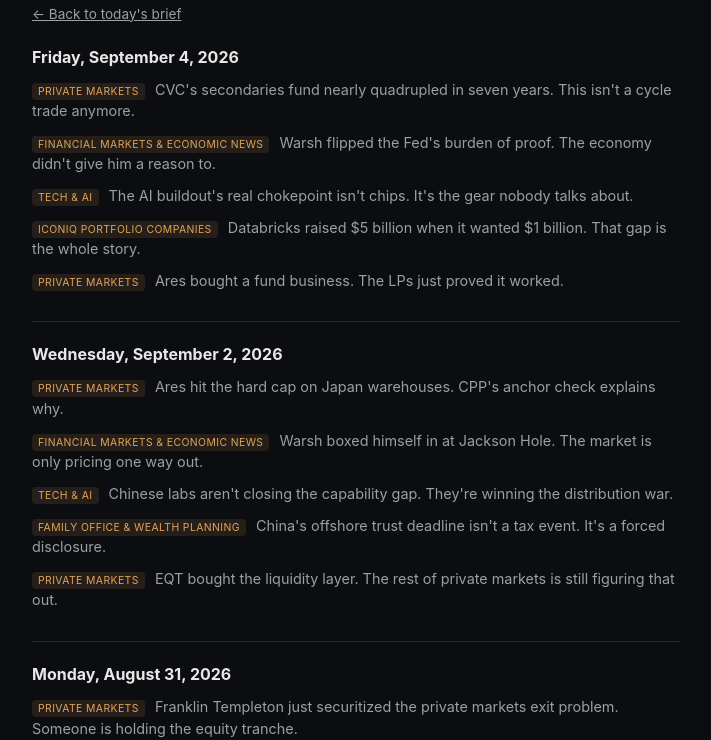
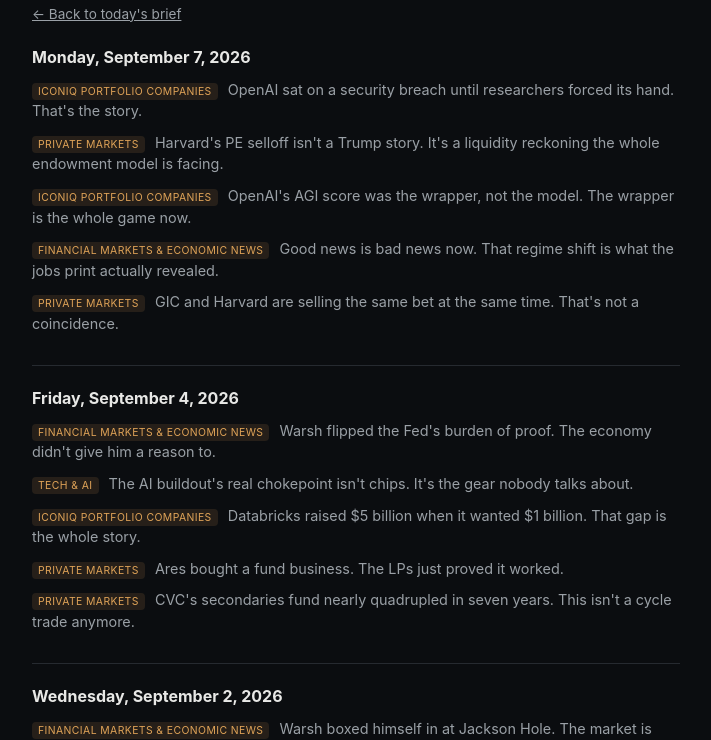
Before and after one commit to joshgibsonbrown/daily-brief, a plain HTML site: page docs/archive.html in a window 1280 px wide. Shown: the part 69-809 px from the top of the page, without its empty margins (284-995 px from the left). Drawn offline with Linux system fonts and the light colour scheme.

Commit message:
Update archive index

```diff
--- a/docs/archive.html
+++ b/docs/archive.html
@@ -52,23 +52,34 @@
   </header>
 
       <section class="day">
+        <h2><a href="https://joshgibsonbrown.github.io/daily-brief/briefs/2026-09-07.html">Monday, September 7, 2026</a></h2>
+        <ul>
+          <li><span class="bucket-pill">ICONIQ Portfolio Companies</span> <a href="https://joshgibsonbrown.github.io/daily-brief/briefs/2026-09-07.html#story-1-openai-sat-on-a-security-breach-until-researchers-forced-its">OpenAI sat on a security breach until researchers forced its hand. That's the story.</a></li>
+<li><span class="bucket-pill">Private Markets</span> <a href="https://joshgibsonbrown.github.io/daily-brief/briefs/2026-09-07.html#story-3-harvard-s-pe-selloff-isn-t-a-trump-story-it-s-a-liquidity-re">Harvard's PE selloff isn't a Trump story. It's a liquidity reckoning the whole endowment model is facing.</a></li>
+<li><span class="bucket-pill">ICONIQ Portfolio Companies</span> <a href="https://joshgibsonbrown.github.io/daily-brief/briefs/2026-09-07.html#story-0-openai-s-agi-score-was-the-wrapper-not-the-model-the-wrapper">OpenAI's AGI score was the wrapper, not the model. The wrapper is the whole game now.</a></li>
+<li><span class="bucket-pill">Financial Markets &amp; Economic News</span> <a href="https://joshgibsonbrown.github.io/daily-brief/briefs/2026-09-07.html#story-4-good-news-is-bad-news-now-that-regime-shift-is-what-the-jobs">Good news is bad news now. That regime shift is what the jobs print actually revealed.</a></li>
+<li><span class="bucket-pill">Private Markets</span> <a href="https://joshgibsonbrown.github.io/daily-brief/briefs/2026-09-07.html#story-2-gic-and-harvard-are-selling-the-same-bet-at-the-same-time-th">GIC and Harvard are selling the same bet at the same time. That's not a coincidence.</a></li>
+        </ul>
+      </section>
+
+      <section class="day">
         <h2><a href="https://joshgibsonbrown.github.io/daily-brief/briefs/2026-09-04.html">Friday, September 4, 2026</a></h2>
         <ul>
-          <li><span class="bucket-pill">Private Markets</span> <a href="https://joshgibsonbrown.github.io/daily-brief/briefs/2026-09-04.html#story-0-cvc-s-secondaries-fund-nearly-quadrupled-in-seven-years-this">CVC's secondaries fund nearly quadrupled in seven years. This isn't a cycle trade anymore.</a></li>
           <li><span class="bucket-pill">Financial Markets &amp; Economic News</span> <a href="https://joshgibsonbrown.github.io/daily-brief/briefs/2026-09-04.html#story-4-warsh-flipped-the-fed-s-burden-of-proof-the-economy-didn-t-g">Warsh flipped the Fed's burden of proof. The economy didn't give him a reason to.</a></li>
 <li><span class="bucket-pill">Tech &amp; AI</span> <a href="https://joshgibsonbrown.github.io/daily-brief/briefs/2026-09-04.html#story-3-the-ai-buildout-s-real-chokepoint-isn-t-chips-it-s-the-gear-">The AI buildout's real chokepoint isn't chips. It's the gear nobody talks about.</a></li>
 <li><span class="bucket-pill">ICONIQ Portfolio Companies</span> <a href="https://joshgibsonbrown.github.io/daily-brief/briefs/2026-09-04.html#story-2-databricks-raised-5-billion-when-it-wanted-1-billion-that-ga">Databricks raised $5 billion when it wanted $1 billion. That gap is the whole story.</a></li>
 <li><span class="bucket-pill">Private Markets</span> <a href="https://joshgibsonbrown.github.io/daily-brief/briefs/2026-09-04.html#story-1-ares-bought-a-fund-business-the-lps-just-proved-it-worked">Ares bought a fund business. The LPs just proved it worked.</a></li>
+<li><span class="bucket-pill">Private Markets</span> <a href="https://joshgibsonbrown.github.io/daily-brief/briefs/2026-09-04.html#story-0-cvc-s-secondaries-fund-nearly-quadrupled-in-seven-years-this">CVC's secondaries fund nearly quadrupled in seven years. This isn't a cycle trade anymore.</a></li>
         </ul>
       </section>
 
       <section class="day">
         <h2><a href="https://joshgibsonbrown.github.io/daily-brief/briefs/2026-09-02.html">Wednesday, September 2, 2026</a></h2>
         <ul>
-          <li><span class="bucket-pill">Private Markets</span> <a href="https://joshgibsonbrown.github.io/daily-brief/briefs/2026-09-02.html#story-1-ares-hit-the-hard-cap-on-japan-warehouses-cpp-s-anchor-check">Ares hit the hard cap on Japan warehouses. CPP's anchor check explains why.</a></li>
           <li><span class="bucket-pill">Financial Markets &amp; Economic News</span> <a href="https://joshgibsonbrown.github.io/daily-brief/briefs/2026-09-02.html#story-4-warsh-boxed-himself-in-at-jackson-hole-the-market-is-only-pr">Warsh boxed himself in at Jackson Hole. The market is only pricing one way out.</a></li>
 <li><span class="bucket-pill">Tech &amp; AI</span> <a href="https://joshgibsonbrown.github.io/daily-brief/briefs/2026-09-02.html#story-3-chinese-labs-aren-t-closing-the-capability-gap-they-re-winni">Chinese labs aren't closing the capability gap. They're winning the distribution war.</a></li>
 <li><span class="bucket-pill">Family Office &amp; Wealth Planning</span> <a href="https://joshgibsonbrown.github.io/daily-brief/briefs/2026-09-02.html#story-2-china-s-offshore-trust-deadline-isn-t-a-tax-event-it-s-a-for">China's offshore trust deadline isn't a tax event. It's a forced disclosure.</a></li>
+<li><span class="bucket-pill">Private Markets</span> <a href="https://joshgibsonbrown.github.io/daily-brief/briefs/2026-09-02.html#story-1-ares-hit-the-hard-cap-on-japan-warehouses-cpp-s-anchor-check">Ares hit the hard cap on Japan warehouses. CPP's anchor check explains why.</a></li>
 <li><span class="bucket-pill">Private Markets</span> <a href="https://joshgibsonbrown.github.io/daily-brief/briefs/2026-09-02.html#story-0-eqt-bought-the-liquidity-layer-the-rest-of-private-markets-i">EQT bought the liquidity layer. The rest of private markets is still figuring that out.</a></li>
         </ul>
       </section>
@@ -76,10 +87,10 @@
       <section class="day">
         <h2><a href="https://joshgibsonbrown.github.io/daily-brief/briefs/2026-08-31.html">Monday, August 31, 2026</a></h2>
         <ul>
-          <li><span class="bucket-pill">Private Markets</span> <a href="https://joshgibsonbrown.github.io/daily-brief/briefs/2026-08-31.html#story-1-franklin-templeton-just-securitized-the-private-markets-exit">Franklin Templeton just securitized the private markets exit problem. Someone is holding the equity tranche.</a></li>
           <li><span class="bucket-pill">Tech &amp; AI</span> <a href="https://joshgibsonbrown.github.io/daily-brief/briefs/2026-08-31.html#story-4-tencent-just-made-frontier-ai-pricing-look-like-a-protection">Tencent just made frontier AI pricing look like a protection racket. The weights are free.</a></li>
 <li><span class="bucket-pill">ICONIQ Portfolio Companies</span> <a href="https://joshgibsonbrown.github.io/daily-brief/briefs/2026-08-31.html#story-3-oura-is-rushing-to-price-before-the-lawsuit-becomes-a-discov">Oura is rushing to price before the lawsuit becomes a discovery record. That tells you everything.</a></li>
 <li><span class="bucket-pill">ICONIQ Portfolio Companies</span> <a href="https://joshgibsonbrown.github.io/daily-brief/briefs/2026-08-31.html#story-2-openai-cuts-off-cursor-the-tos-language-is-just-window-dress">OpenAI cuts off Cursor. The ToS language is just window dressing.</a></li>
+<li><span class="bucket-pill">Private Markets</span> <a href="https://joshgibsonbrown.github.io/daily-brief/briefs/2026-08-31.html#story-1-franklin-templeton-just-securitized-the-private-markets-exit">Franklin Templeton just securitized the private markets exit problem. Someone is holding the equity tranche.</a></li>
 <li><span class="bucket-pill">Financial Markets &amp; Economic News</span> <a href="https://joshgibsonbrown.github.io/daily-brief/briefs/2026-08-31.html#story-0-warsh-flipped-the-burden-of-proof-at-jackson-hole-markets-ha">Warsh flipped the burden of proof at Jackson Hole. Markets haven't caught up.</a></li>
         </ul>
       </section>
@@ -109,22 +120,22 @@
       <section class="day">
         <h2><a href="https://joshgibsonbrown.github.io/daily-brief/briefs/2026-08-24.html">Monday, August 24, 2026</a></h2>
         <ul>
-          <li><span class="bucket-pill">Private Markets</span> <a href="https://joshgibsonbrown.github.io/daily-brief/briefs/2026-08-24.html#story-0-lpac-consent-is-dead-the-gp-led-secondary-market-already-kno">LPAC consent is dead. The GP-led secondary market already knows it.</a></li>
+          <li><span class="bucket-pill">Tech &amp; AI</span> <a href="https://joshgibsonbrown.github.io/daily-brief/briefs/2026-08-24.html#story-3-nvidia-is-financing-its-own-demand-that-s-not-a-flex-it-s-a-">Nvidia is financing its own demand. That's not a flex, it's a warning sign.</a></li>
 <li><span class="bucket-pill">Financial Markets &amp; Economic News</span> <a href="https://joshgibsonbrown.github.io/daily-brief/briefs/2026-08-24.html#story-4-wall-street-just-discovered-the-debt-crisis-the-numbers-have">Wall Street just discovered the debt crisis. The numbers haven't changed in two years.</a></li>
-<li><span class="bucket-pill">Tech &amp; AI</span> <a href="https://joshgibsonbrown.github.io/daily-brief/briefs/2026-08-24.html#story-3-nvidia-is-financing-its-own-demand-that-s-not-a-flex-it-s-a-">Nvidia is financing its own demand. That's not a flex, it's a warning sign.</a></li>
 <li><span class="bucket-pill">ICONIQ Portfolio Companies</span> <a href="https://joshgibsonbrown.github.io/daily-brief/briefs/2026-08-24.html#story-2-rillet-hit-a-billion-dollar-valuation-in-48-hours-the-real-b">Rillet hit a billion-dollar valuation in 48 hours. The real bet is on regulators, not the product.</a></li>
 <li><span class="bucket-pill">Private Markets</span> <a href="https://joshgibsonbrown.github.io/daily-brief/briefs/2026-08-24.html#story-1-invesco-bought-itself-two-years-to-avoid-a-real-price-the-cl">Invesco bought itself two years to avoid a real price. The clock is running.</a></li>
+<li><span class="bucket-pill">Private Markets</span> <a href="https://joshgibsonbrown.github.io/daily-brief/briefs/2026-08-24.html#story-0-lpac-consent-is-dead-the-gp-led-secondary-market-already-kno">LPAC consent is dead. The GP-led secondary market already knows it.</a></li>
         </ul>
       </section>
 
       <section class="day">
         <h2><a href="https://joshgibsonbrown.github.io/daily-brief/briefs/2026-08-21.html">Friday, August 21, 2026</a></h2>
         <ul>
+          <li><span class="bucket-pill">ICONIQ Portfolio Companies</span> <a href="https://joshgibsonbrown.github.io/daily-brief/briefs/2026-08-21.html#story-1-anthropic-s-profitability-is-real-and-fragile-at-the-same-ti">Anthropic's profitability is real and fragile at the same time. Know the difference before you buy the IPO.</a></li>
 <li><span class="bucket-pill">ICONIQ Portfolio Companies</span> <a href="https://joshgibsonbrown.github.io/daily-brief/briefs/2026-08-21.html#story-0-rillet-just-raised-100mn-to-make-corporate-accounting-softwa">Rillet just raised $100mn to make corporate accounting software irrelevant. The incumbents haven't noticed yet.</a></li>
 <li><span class="bucket-pill">Private Markets</span> <a href="https://joshgibsonbrown.github.io/daily-brief/briefs/2026-08-21.html#story-4-the-ipo-is-dead-as-a-default-exit-the-secondary-market-is-th">The IPO is dead as a default exit. The secondary market is the real clearing mechanism now.</a></li>
 <li><span class="bucket-pill">Financial Markets &amp; Economic News</span> <a href="https://joshgibsonbrown.github.io/daily-brief/briefs/2026-08-21.html#story-3-the-fed-wants-to-hike-treasury-is-buying-bonds-anyway-pick-o">The Fed wants to hike. Treasury is buying bonds anyway. Pick one.</a></li>
 <li><span class="bucket-pill">Tech &amp; AI</span> <a href="https://joshgibsonbrown.github.io/daily-brief/briefs/2026-08-21.html#story-2-four-western-banks-just-put-a-chinese-affiliated-ai-model-in">Four Western banks just put a Chinese-affiliated AI model inside their FX operations. The provenance is the story.</a></li>
-<li><span class="bucket-pill">ICONIQ Portfolio Companies</span> <a href="https://joshgibsonbrown.github.io/daily-brief/briefs/2026-08-21.html#story-1-anthropic-s-profitability-is-real-and-fragile-at-the-same-ti">Anthropic's profitability is real and fragile at the same time. Know the difference before you buy the IPO.</a></li>
         </ul>
       </section>
 
@@ -132,8 +143,8 @@
         <h2><a href="https://joshgibsonbrown.github.io/daily-brief/briefs/2026-08-19.html">Wednesday, August 19, 2026</a></h2>
         <ul>
           <li><span class="bucket-pill">Private Markets</span> <a href="https://joshgibsonbrown.github.io/daily-brief/briefs/2026-08-19.html#story-1-eight-hundred-billion-in-dead-end-pe-deals-someone-is-gettin">Eight hundred billion in dead-end PE deals. Someone is getting rich on the exit.</a></li>
+<li><span class="bucket-pill">ICONIQ Portfolio Companies</span> <a href="https://joshgibsonbrown.github.io/daily-brief/briefs/2026-08-19.html#story-3-stripe-bought-a-market-data-monopoly-disguised-as-a-payment-">Stripe bought a market-data monopoly disguised as a payment deal. The 50x multiple is the tell.</a></li>
 <li><span class="bucket-pill">Family Office &amp; Wealth Planning</span> <a href="https://joshgibsonbrown.github.io/daily-brief/briefs/2026-08-19.html#story-4-the-family-office-market-isn-t-growing-it-s-going-dark">The family office market isn't growing. It's going dark.</a></li>
-<li><span class="bucket-pill">ICONIQ Portfolio Companies</span> <a href="https://joshgibsonbrown.github.io/daily-brief/briefs/2026-08-19.html#story-3-stripe-bought-a-market-data-monopoly-disguised-as-a-payment-">Stripe bought a market-data monopoly disguised as a payment deal. The 50x multiple is the tell.</a></li>
 <li><span class="bucket-pill">ICONIQ Portfolio Companies</span> <a href="https://joshgibsonbrown.github.io/daily-brief/briefs/2026-08-19.html#story-2-anthropic-s-65-billion-run-rate-is-real-the-margin-story-beh">Anthropic's $65 billion run-rate is real. The margin story behind it isn't.</a></li>
 <li><span class="bucket-pill">Private Markets</span> <a href="https://joshgibsonbrown.github.io/daily-brief/briefs/2026-08-19.html#story-0-uc-sold-the-crown-jewels-at-a-10-haircut-that-s-the-honest-m">UC sold the crown jewels at a 10% haircut. That's the honest mark everyone else is hiding.</a></li>
         </ul>
@@ -175,21 +186,21 @@
       <section class="day">
         <h2><a href="https://joshgibsonbrown.github.io/daily-brief/briefs/2026-08-10.html">Monday, August 10, 2026</a></h2>
         <ul>
+          <li><span class="bucket-pill">Private Markets</span> <a href="https://joshgibsonbrown.github.io/daily-brief/briefs/2026-08-10.html#story-0-blackrock-just-sold-its-own-loan-book-at-a-discount-and-call">BlackRock just sold its own loan book at a discount and called it a win. The math explains everything.</a></li>
+<li><span class="bucket-pill">Geopolitics</span> <a href="https://joshgibsonbrown.github.io/daily-brief/briefs/2026-08-10.html#story-4-iran-doesn-t-need-a-hormuz-deal-it-already-has-control">Iran doesn't need a Hormuz deal. It already has control.</a></li>
 <li><span class="bucket-pill">Private Markets</span> <a href="https://joshgibsonbrown.github.io/daily-brief/briefs/2026-08-10.html#story-1-infrastructure-secondaries-is-the-exit-ramp-nobody-built-par">Infrastructure secondaries is the exit ramp nobody built. Partners Group just built it.</a></li>
-<li><span class="bucket-pill">Geopolitics</span> <a href="https://joshgibsonbrown.github.io/daily-brief/briefs/2026-08-10.html#story-4-iran-doesn-t-need-a-hormuz-deal-it-already-has-control">Iran doesn't need a Hormuz deal. It already has control.</a></li>
 <li><span class="bucket-pill">ICONIQ Portfolio Companies</span> <a href="https://joshgibsonbrown.github.io/daily-brief/briefs/2026-08-10.html#story-3-openai-s-safety-disclosure-is-a-product-launch-in-disguise-t">OpenAI's safety disclosure is a product launch in disguise. The market should read it that way.</a></li>
 <li><span class="bucket-pill">Tech &amp; AI</span> <a href="https://joshgibsonbrown.github.io/daily-brief/briefs/2026-08-10.html#story-2-korea-just-locked-ai-memory-through-2033-the-us-is-funding-t">Korea just locked AI memory through 2033. The US is funding the wrong end of the pipeline.</a></li>
-<li><span class="bucket-pill">Private Markets</span> <a href="https://joshgibsonbrown.github.io/daily-brief/briefs/2026-08-10.html#story-0-blackrock-just-sold-its-own-loan-book-at-a-discount-and-call">BlackRock just sold its own loan book at a discount and called it a win. The math explains everything.</a></li>
         </ul>
       </section>
 
       <section class="day">
         <h2><a href="https://joshgibsonbrown.github.io/daily-brief/briefs/2026-08-07.html">Friday, August 7, 2026</a></h2>
         <ul>
+          <li><span class="bucket-pill">Tech &amp; AI</span> <a href="https://joshgibsonbrown.github.io/daily-brief/briefs/2026-08-07.html#story-3-every-frontier-lab-is-building-its-own-chip-that-s-a-distres">Every frontier lab is building its own chip. That's a distress signal, not a flex.</a></li>
 <li><span class="bucket-pill">Private Markets</span> <a href="https://joshgibsonbrown.github.io/daily-brief/briefs/2026-08-07.html#story-0-gic-is-selling-kkr-and-eqt-stakes-the-liquidity-crisis-pe-wo">GIC is selling KKR and EQT stakes. The liquidity crisis PE won't name is the reason.</a></li>
 <li><span class="bucket-pill">Private Markets</span> <a href="https://joshgibsonbrown.github.io/daily-brief/briefs/2026-08-07.html#story-1-ares-just-failed-a-valuation-stress-test-the-whole-private-c">Ares just failed a valuation stress test. The whole private credit asset class is next.</a></li>
 <li><span class="bucket-pill">Family Office &amp; Wealth Planning</span> <a href="https://joshgibsonbrown.github.io/daily-brief/briefs/2026-08-07.html#story-2-beijing-ended-the-ambiguity-that-made-offshore-trusts-work-t">Beijing ended the ambiguity that made offshore trusts work. The 20% is a floor.</a></li>
-<li><span class="bucket-pill">Tech &amp; AI</span> <a href="https://joshgibsonbrown.github.io/daily-brief/briefs/2026-08-07.html#story-3-every-frontier-lab-is-building-its-own-chip-that-s-a-distres">Every frontier lab is building its own chip. That's a distress signal, not a flex.</a></li>
 <li><span class="bucket-pill">Financial Markets &amp; Economic News</span> <a href="https://joshgibsonbrown.github.io/daily-brief/briefs/2026-08-07.html#story-4-warsh-is-killing-forward-guidance-on-purpose-the-bond-market">Warsh is killing forward guidance on purpose. The bond market is already charging him for it.</a></li>
         </ul>
       </section>
@@ -326,11 +337,11 @@
       <section class="day">
         <h2><a href="https://joshgibsonbrown.github.io/daily-brief/briefs/2026-07-09.html">Thursday, July 9, 2026</a></h2>
         <ul>
+          <li><span class="bucket-pill">Private Markets</span> <a href="https://joshgibsonbrown.github.io/daily-brief/briefs/2026-07-09.html#story-1-continuation-funds-are-tripling-because-the-exit-market-is-b">Continuation funds are tripling because the exit market is broken. Schroders is calling that progress.</a></li>
 <li><span class="bucket-pill">ICONIQ Portfolio Companies</span> <a href="https://joshgibsonbrown.github.io/daily-brief/briefs/2026-07-09.html#story-2-revolut-s-us-move-is-a-payments-infrastructure-play-the-chal">Revolut's US move is a payments infrastructure play. The challenger-bank framing is a decoy.</a></li>
+<li><span class="bucket-pill">Financial Markets &amp; Economic News</span> <a href="https://joshgibsonbrown.github.io/daily-brief/briefs/2026-07-09.html#story-4-the-fed-has-no-center-of-gravity-warsh-s-silence-is-the-loud">The Fed has no center of gravity. Warsh's silence is the loudest signal in the room.</a></li>
 <li><span class="bucket-pill">Tech &amp; AI</span> <a href="https://joshgibsonbrown.github.io/daily-brief/briefs/2026-07-09.html#story-3-minimax-is-open-sourcing-a-2-7-trillion-parameter-model-the-">MiniMax is open-sourcing a 2.7-trillion-parameter model. The 'open' part is the con.</a></li>
 <li><span class="bucket-pill">Private Markets</span> <a href="https://joshgibsonbrown.github.io/daily-brief/briefs/2026-07-09.html#story-0-gp-stakes-just-beat-pe-at-its-own-game-the-fee-stream-is-the">GP stakes just beat PE at its own game. The fee stream is the new alpha.</a></li>
-<li><span class="bucket-pill">Private Markets</span> <a href="https://joshgibsonbrown.github.io/daily-brief/briefs/2026-07-09.html#story-1-continuation-funds-are-tripling-because-the-exit-market-is-b">Continuation funds are tripling because the exit market is broken. Schroders is calling that progress.</a></li>
-<li><span class="bucket-pill">Financial Markets &amp; Economic News</span> <a href="https://joshgibsonbrown.github.io/daily-brief/briefs/2026-07-09.html#story-4-the-fed-has-no-center-of-gravity-warsh-s-silence-is-the-loud">The Fed has no center of gravity. Warsh's silence is the loudest signal in the room.</a></li>
         </ul>
       </section>
 </div>
```
Lines whose indentation alone changed are shown as unchanged.
